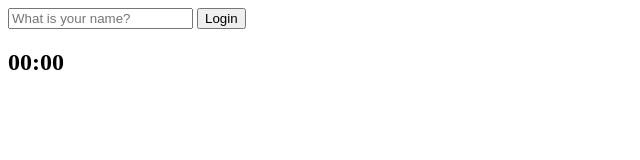
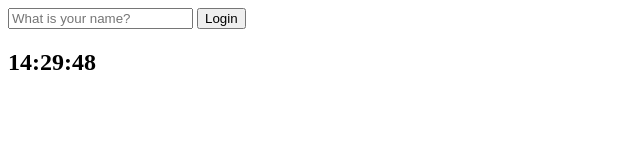
Before and after one commit to songsujung/JavaScript-study-basic, a plain HTML site: page index.html in a window 1280 px wide. Shown: the full height of the page, 0-640 px from the left. Drawn offline with Linux system fonts and the light colour scheme.

Commit message:
0913 Timeout, date로 시계만들기

```diff
--- a/index.html
+++ b/index.html
@@ -16,8 +16,8 @@
         />
         <input type="submit" value="Login" />
     </form>
-    <!-- clock의 defuclt를 00시 00분으로 -->
-    <h2 id="clock">00:00</h2>
+    <!-- clock의 defuclt를 00시 00분 00초로 -->
+    <h2 id="clock">00:00:00</h2>
     <h1 id="greeting" class="hidden"></h1>
     <script src="js/greetings.js"></script>
     <script src="js/clock.js"></script>
--- a/js/clock.js
+++ b/js/clock.js
@@ -1,8 +1,22 @@
 const clock = document.querySelector("h2#clock");
 
+/*
 // interval : 매번 일어나야하는 무언가 ex) 매 2초
+// Timeout : 함수 실행 지연 ec) 5초 후 실행
+
 function sayHello() {
-    console.log("hello");
+    console.log("Hello")
 }
 
-setInterval(sayHello, 5000); // 5초마다 sayHello 함수 실행
+//setInterval(sayHello, 5000); // 5초마다 sayHello 함수 실행
+//setTimeout(sayHello, 5000) // 5초 후에 sayHello 함수 실행
+*/
+
+// 00:00:00 형식의 시계를 만들어보자.
+function getClock() {
+    const date = new Date();
+    clock.innerText = `${date.getHours()}:${date.getMinutes()}:${date.getSeconds()}`;
+}
+
+getClock(); // 시계 바로실행(setInterval만 사용하면 바로 실행안되고 1초기다렸다가 뜨기 때문에)
+setInterval(getClock, 1000); // 1초마다 getClock 함수 실행(시계)
```
